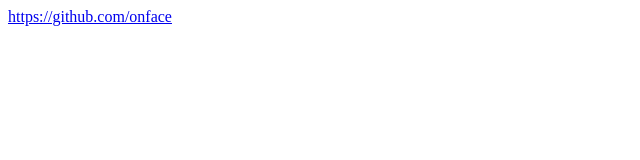
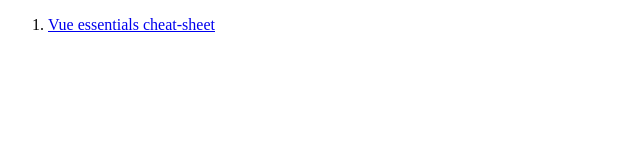
Before and after one commit to onface/onface.github.io, a plain HTML site: page index.html in a window 1280 px wide. Shown: the whole page, without its empty margins (0-640 px from the left). Drawn offline with Linux system fonts and the light colour scheme.

Commit message:
Update index.html

```diff
--- a/index.html
+++ b/index.html
@@ -7,6 +7,8 @@
     <title></title>
 </head>
 <body>
-    <a href="https://github.com/onface">https://github.com/onface</a>
+    <ol>
+        <li><a href="./Vue-Essentials-Cheat-Sheet.pdf">Vue essentials cheat-sheet</a></li>
+    </ol>
 </body>
 </html>
```
